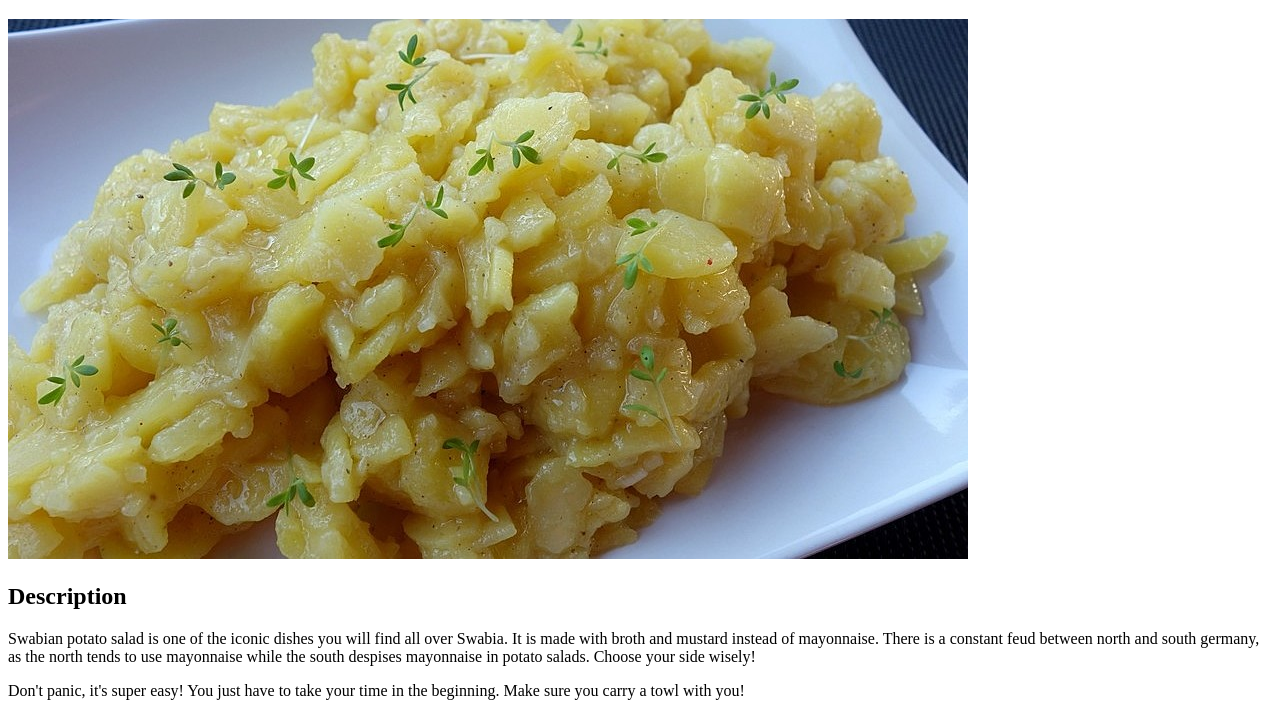
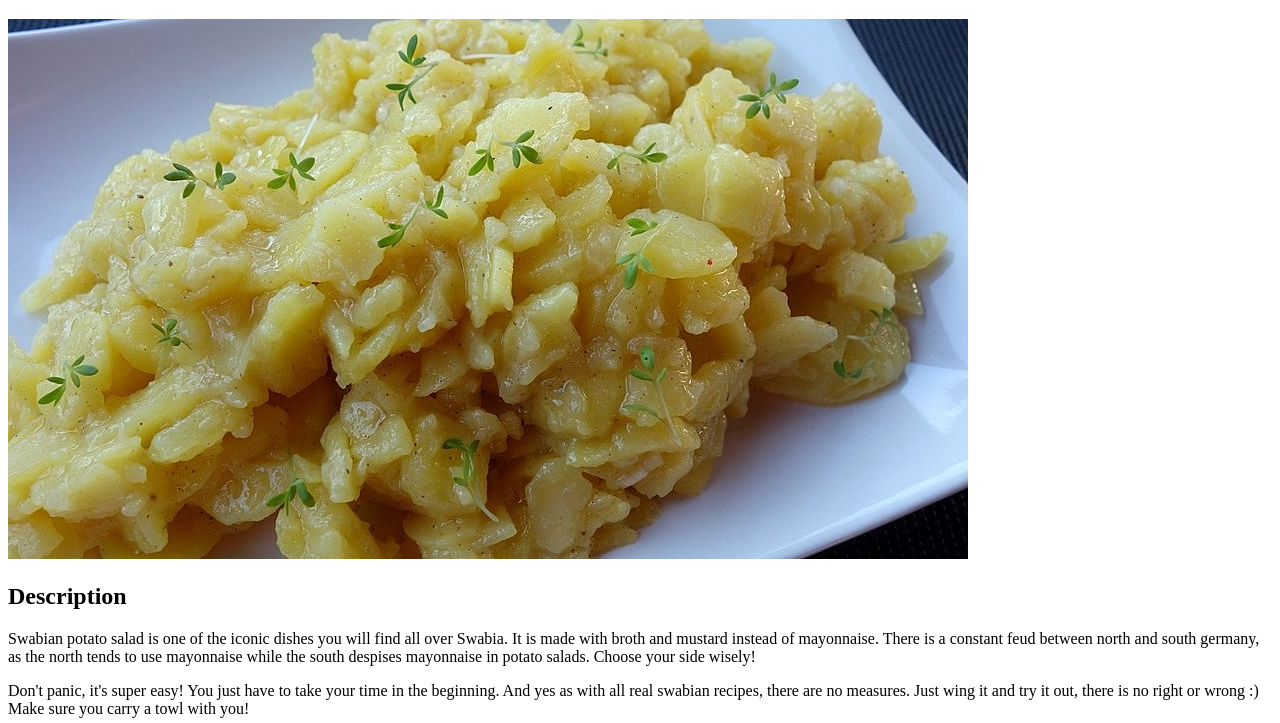
Before and after one commit to PatziRi/odin-recipes, a plain HTML site: page recipes/potatosalad.html in a window 1280 px wide. Shown: the part 61-784 px from the top of the page. Drawn offline with Linux system fonts and the light colour scheme.

Commit message:
README with my learnings

```diff
--- a/recipes/potatosalad.html
+++ b/recipes/potatosalad.html
@@ -22,6 +22,7 @@
 
     <p>
         Don't panic, it's super easy! You just have to take your time in the beginning.
+        And yes as with all real swabian recipes, there are no measures. Just wing it and try it out, there is no right or wrong :)
         Make sure you carry a towl with you!
     </p>
 
```
Also changed, not shown: 1 other file.
